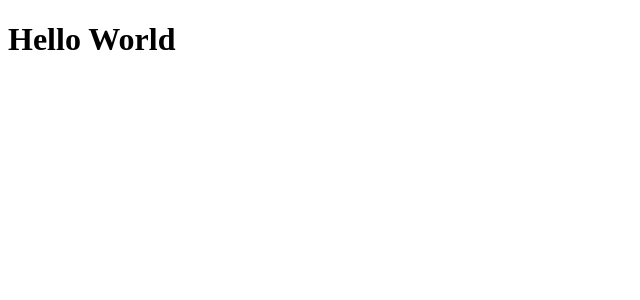
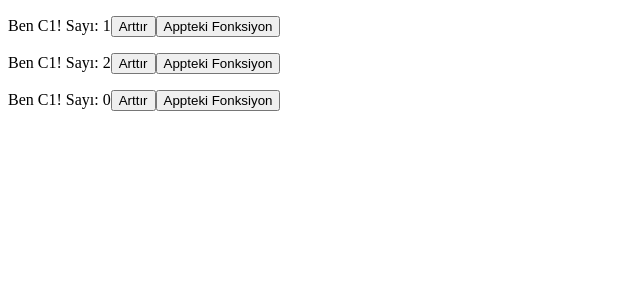
Before and after one commit to eneskaanbilir/ders10, a React (Create React App) app: page / in a window 1280 px wide. Shown: the top 300 px of the page, without its empty margins (0-640 px from the left). Built offline with nearby package versions, Linux system fonts and the light colour scheme.

Commit message:
feat: App yapıldı.

```diff
--- /dev/null
+++ b/src/App.jsx
@@ -0,0 +1,21 @@
+import C1 from "./C1"
+
+const App = ()=> {
+
+    console.log("App çalıştı.")
+
+    function selamVer() {
+        alert("Hey! Ben App!")
+    }
+
+    return (
+        <>
+            <C1 deger={1} arttirim={1} selamVer={selamVer} />
+            <C1 deger={2} arttirim={2} selamVer={selamVer} />
+            <C1 deger={0} arttirim={5} selamVer={selamVer} />
+        </>
+    )
+}
+
+
+export default App
--- /dev/null
+++ b/src/C1.jsx
@@ -0,0 +1,21 @@
+import { useState } from "react"
+
+const C1 = (ozellikler) => {
+    const [sayi, sayiGuncelle] = useState(ozellikler.deger)
+
+    function arttir() {
+        sayiGuncelle(onceki => onceki + ozellikler.arttirim)
+    }
+
+    console.log("C1 çalıştı")
+
+    return (
+        <p>
+            Ben C1! Sayı: {sayi}
+            <button onClick={arttir}>Arttır</button>
+            <button onClick={ ozellikler.selamVer }>Appteki Fonksiyon</button>
+        </p>
+    )
+}
+
+export default C1
--- a/src/index.js
+++ b/src/index.js
@@ -1,10 +1,8 @@
 import React from 'react';
 import ReactDOM from 'react-dom/client';
+import App from './App';
 
 const root = ReactDOM.createRoot(document.getElementById('root'));
 root.render(
-  <div>
-    <h1>Hello World</h1>
-  </div>
-
+  <App />
 );
```
